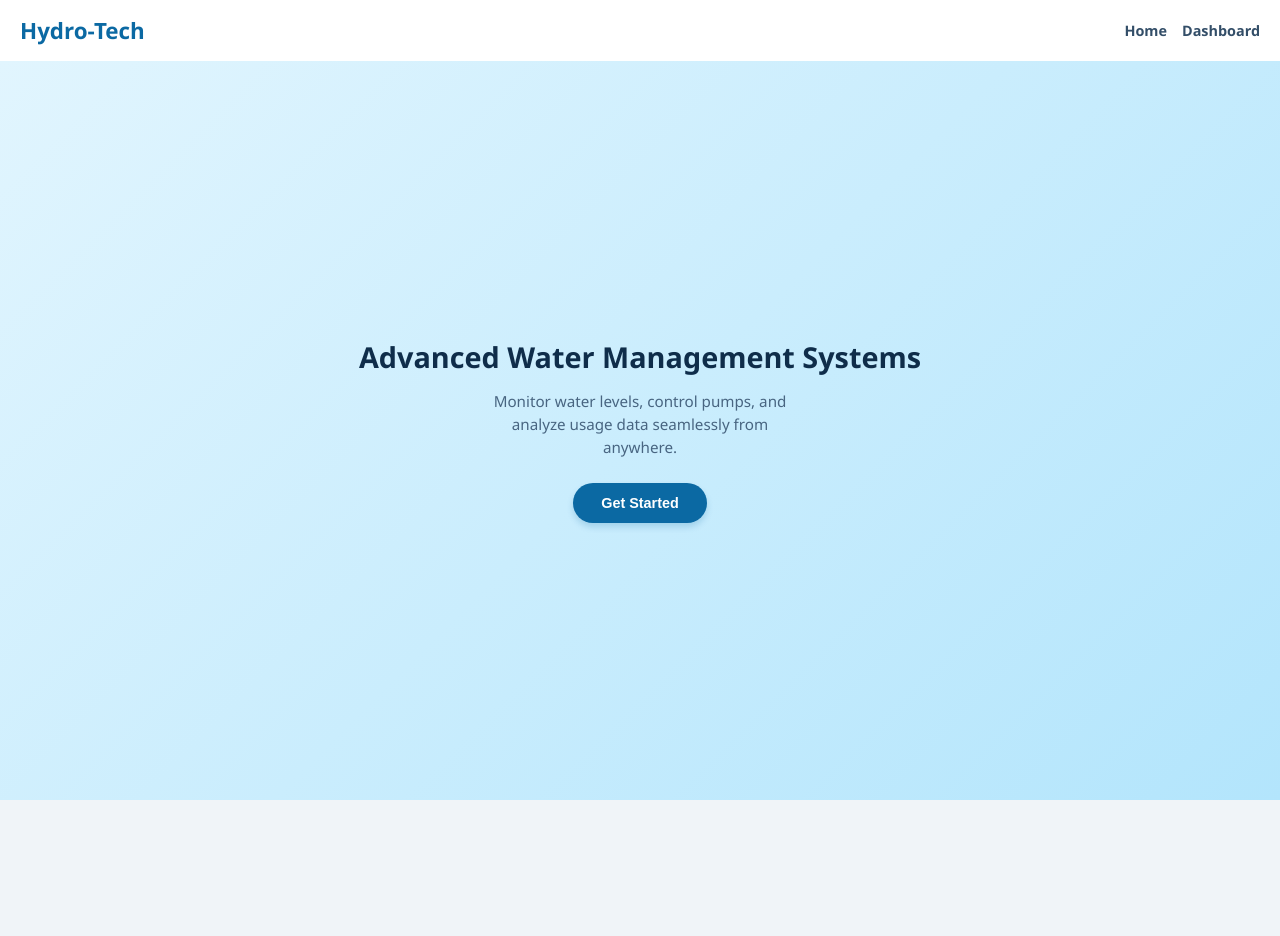
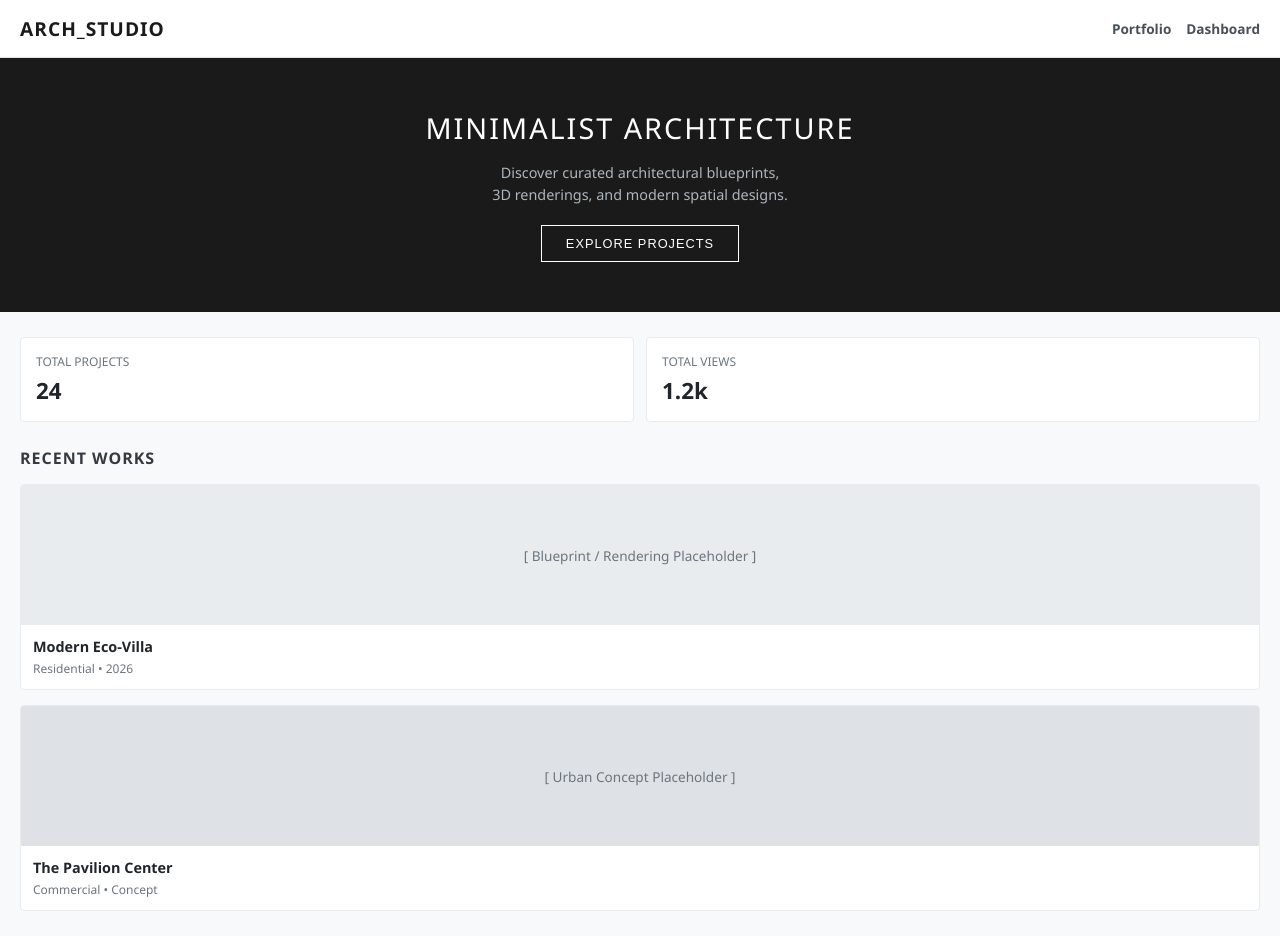
Before and after one commit to x-fata/hydro_tech, a React (Vite) app: page / in a window 1280 px wide. Before the commit the page ends 800 px from the top, so only its background shows below. Built offline with nearby package versions, Linux system fonts and the light colour scheme.

Commit message:
ukurasa mpya

```diff
--- a/src/App.jsx
+++ b/src/App.jsx
@@ -2,67 +2,90 @@ import React from 'react';
 
 function App() {
   return (
-    <div style={{ minHeight: '100vh', display: 'flex', flexDirection: 'column' }}>
-      {/* Navigation Bar */}
+    <div style={{ minHeight: '100vh', display: 'flex', flexDirection: 'column', backgroundColor: '#f8f9fa', color: '#212529' }}>
+      {/* Navigation */}
       <nav style={{
         display: 'flex',
         justifyContent: 'space-between',
         alignItems: 'center',
         padding: '15px 20px',
         background: '#ffffff',
-        boxShadow: '0 2px 4px rgba(0,0,0,0.08)',
+        borderBottom: '1px solid #dee2e6',
         flexWrap: 'wrap',
         gap: '10px'
       }}>
-        <h2 style={{ color: '#0b69a3', fontSize: '1.4rem', margin: 0 }}>Hydro-Tech</h2>
+        <h2 style={{ color: '#1a1a1a', fontSize: '1.2rem', fontWeight: '700', letterSpacing: '1px', margin: 0 }}>ARCH_STUDIO</h2>
         <div style={{ display: 'flex', gap: '15px' }}>
-          <a href="#" style={{ textDecoration: 'none', color: '#334e68', fontWeight: '600', fontSize: '0.9rem' }}>Home</a>
-          <a href="#" style={{ textDecoration: 'none', color: '#334e68', fontWeight: '600', fontSize: '0.9rem' }}>Dashboard</a>
+          <a href="#" style={{ textDecoration: 'none', color: '#495057', fontWeight: '600', fontSize: '0.85rem' }}>Portfolio</a>
+          <a href="#" style={{ textDecoration: 'none', color: '#495057', fontWeight: '600', fontSize: '0.85rem' }}>Dashboard</a>
         </div>
       </nav>
 
       {/* Hero Section */}
       <div style={{
-        textAlign: 'center',
-        padding: '60px 20px',
-        background: 'linear-gradient(135deg, #e1f5fe 0%, #b3e5fc 100%)',
-        flex: 1,
-        display: 'flex',
-        flexDirection: 'column',
-        justifyContent: 'center',
-        alignItems: 'center'
+        padding: '50px 20px',
+        background: '#1a1a1a',
+        color: '#ffffff',
+        textAlign: 'center'
       }}>
-        <h1 style={{
-          fontSize: '1.8rem',
-          color: '#0f2d4a',
-          marginBottom: '15px',
-          lineHeight: '1.3',
-          maxWidth: '90%'
-        }}>
-          Advanced Water Management Systems
+        <h1 style={{ fontSize: '1.8rem', fontWeight: '300', letterSpacing: '2px', marginBottom: '15px' }}>
+          MINIMALIST ARCHITECTURE
         </h1>
-        <p style={{
-          fontSize: '0.95rem',
-          color: '#486581',
-          maxWidth: '320px',
-          margin: '0 auto 25px',
-          lineHeight: '1.5'
-        }}>
-          Monitor water levels, control pumps, and analyze usage data seamlessly from anywhere.
+        <p style={{ fontSize: '0.9rem', color: '#adb5bd', maxWidth: '300px', margin: '0 auto 20px', lineHeight: '1.5' }}>
+          Discover curated architectural blueprints, 3D renderings, and modern spatial designs.
         </p>
         <button style={{
-          background: '#0b69a3',
+          background: 'none',
           color: '#ffffff',
-          border: 'none',
-          padding: '12px 28px',
-          borderRadius: '25px',
-          fontSize: '0.9rem',
-          cursor: 'pointer',
-          fontWeight: '600',
-          boxShadow: '0 4px 6px rgba(11, 105, 163, 0.2)'
+          border: '1px solid #ffffff',
+          padding: '10px 24px',
+          fontSize: '0.8rem',
+          letterSpacing: '1px',
+          cursor: 'pointer'
         }}>
-          Get Started
+          EXPLORE PROJECTS
         </button>
+      </div>
+
+      {/* Main Interface / Content Area */}
+      <div style={{ padding: '25px 20px', flex: 1 }}>
+        {/* Quick Analytics Dashboard View */}
+        <div style={{ display: 'grid', gridTemplateColumns: '1fr 1fr', gap: '12px', marginBottom: '25px' }}>
+          <div style={{ background: '#ffffff', padding: '15px', borderRadius: '4px', border: '1px solid #e9ecef' }}>
+            <span style={{ fontSize: '0.75rem', color: '#6c757d', display: 'block', marginBottom: '5px' }}>TOTAL PROJECTS</span>
+            <span style={{ fontSize: '1.4rem', fontWeight: '700', color: '#212529' }}>24</span>
+          </div>
+          <div style={{ background: '#ffffff', padding: '15px', borderRadius: '4px', border: '1px solid #e9ecef' }}>
+            <span style={{ fontSize: '0.75rem', color: '#6c757d', display: 'block', marginBottom: '5px' }}>TOTAL VIEWS</span>
+            <span style={{ fontSize: '1.4rem', fontWeight: '700', color: '#212529' }}>1.2k</span>
+          </div>
+        </div>
+
+        {/* Project Gallery Preview Section */}
+        <h3 style={{ fontSize: '1rem', letterSpacing: '1px', marginBottom: '15px', color: '#343a40' }}>RECENT WORKS</h3>
+        <div style={{ display: 'flex', flexDirection: 'column', gap: '15px' }}>
+          {/* Project Item 1 */}
+          <div style={{ background: '#ffffff', borderRadius: '4px', border: '1px solid #e9ecef', overflow: 'hidden' }}>
+            <div style={{ height: '140px', background: '#e9ecef', display: 'flex', alignItems: 'center', justifyContent: 'center', color: '#6c757d', fontSize: '0.85rem' }}>
+              [ Blueprint / Rendering Placeholder ]
+            </div>
+            <div style={{ padding: '12px' }}>
+              <h4 style={{ fontSize: '0.9rem', margin: '0 0 4px 0', color: '#212529' }}>Modern Eco-Villa</h4>
+              <p style={{ fontSize: '0.75rem', color: '#6c757d', margin: 0 }}>Residential • 2026</p>
+            </div>
+          </div>
+
+          {/* Project Item 2 */}
+          <div style={{ background: '#ffffff', borderRadius: '4px', border: '1px solid #e9ecef', overflow: 'hidden' }}>
+            <div style={{ height: '140px', background: '#dee2e6', display: 'flex', alignItems: 'center', justifyContent: 'center', color: '#6c757d', fontSize: '0.85rem' }}>
+              [ Urban Concept Placeholder ]
+            </div>
+            <div style={{ padding: '12px' }}>
+              <h4 style={{ fontSize: '0.9rem', margin: '0 0 4px 0', color: '#212529' }}>The Pavilion Center</h4>
+              <p style={{ fontSize: '0.75rem', color: '#6c757d', margin: 0 }}>Commercial • Concept</p>
+            </div>
+          </div>
+        </div>
       </div>
     </div>
   );
```
